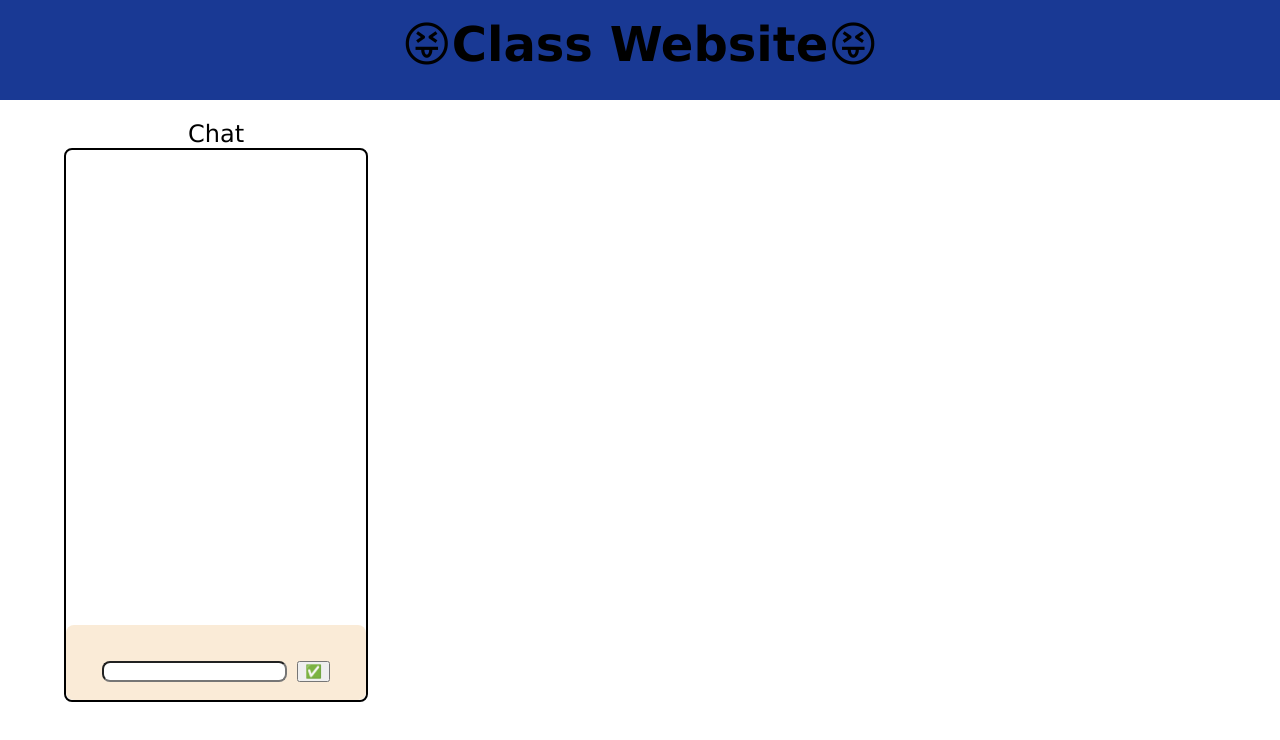
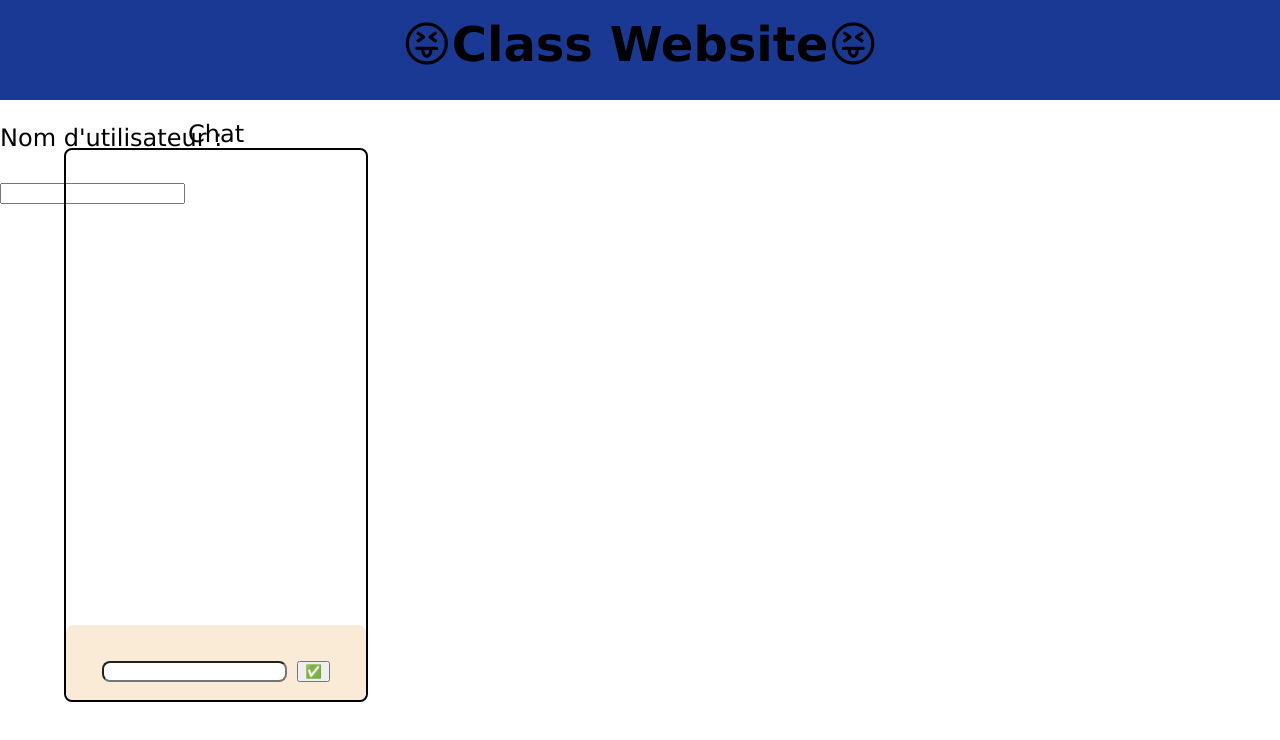
Before and after one commit to Gryff2021/Class-Website, a plain HTML site: page index.html in a window 1280 px wide. Drawn offline with Linux system fonts and the light colour scheme; no server answers.

Commit message:
index.html

```diff
--- a/index.html
+++ b/index.html
@@ -23,6 +23,10 @@
         <div id="chat_keyboard"></div>
     </div>
     <div id="chat_container"></div>
+    <div id="username_div">
+        <p id="user_name">Nom d'utilisateur : </p>
+        <input id="username">
+    </div>
     <script type="module" src="index.js"></script>
 </body>
 </html>
```
